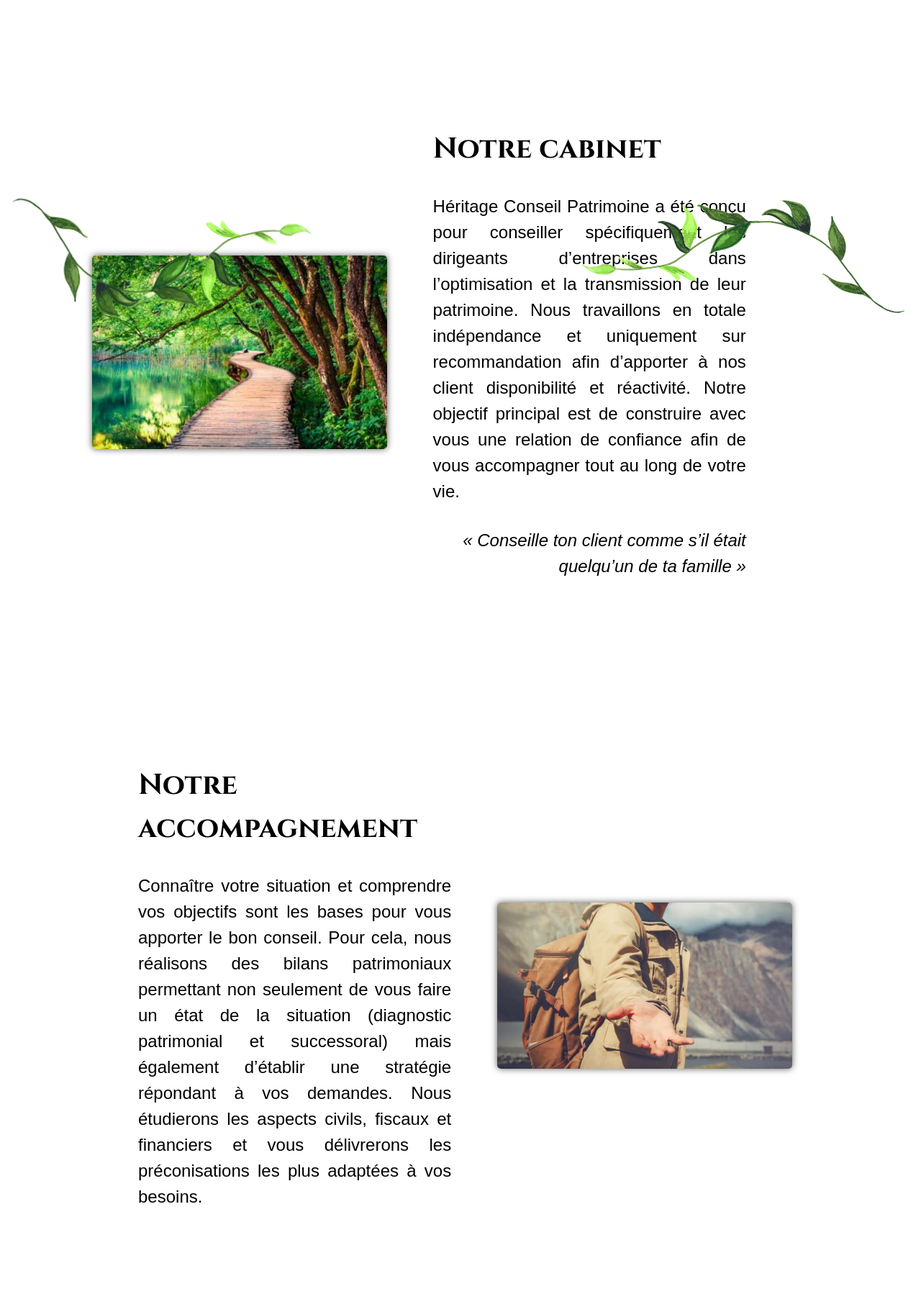
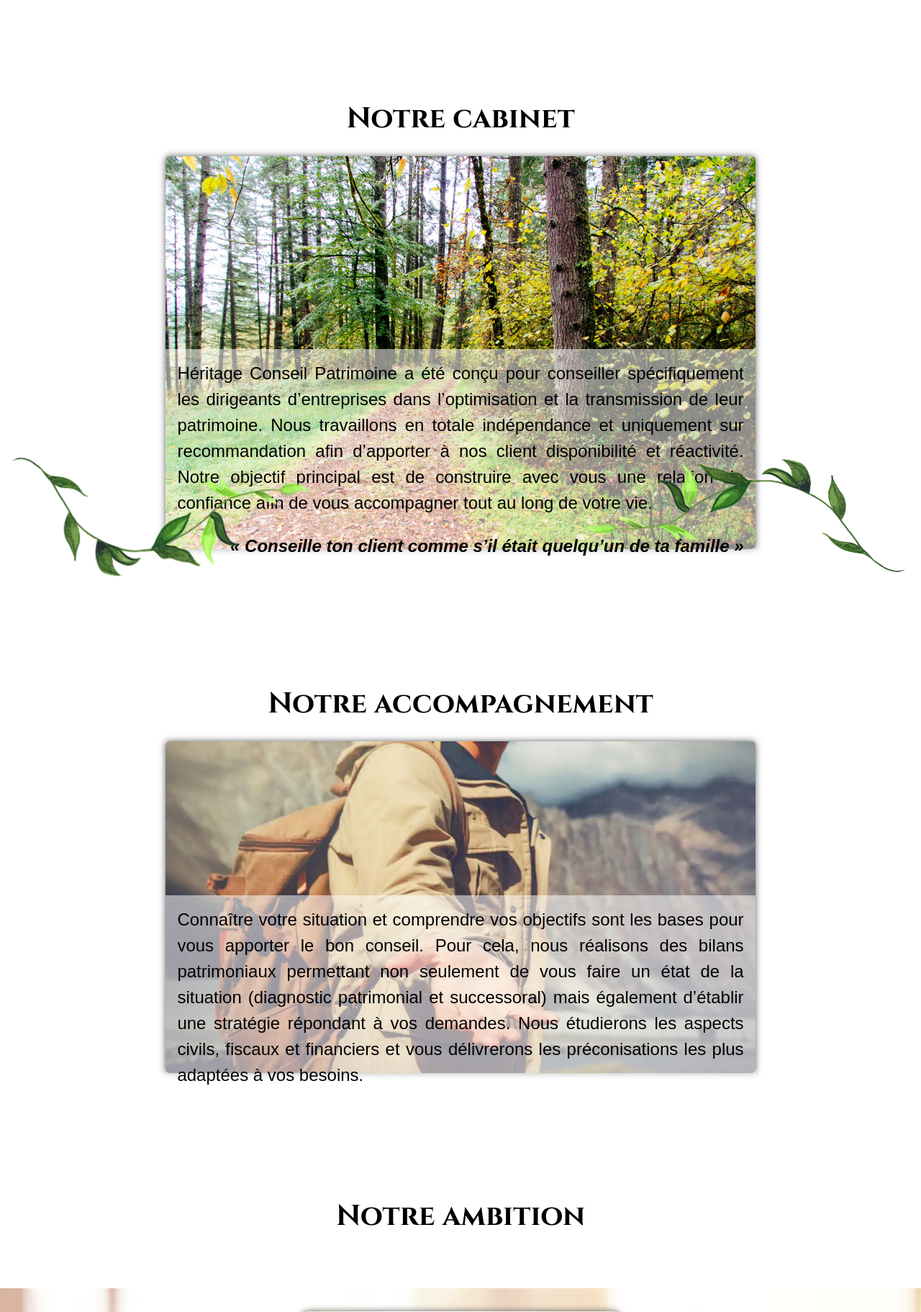
Before and after one commit to Ju-n0/hcp, a PHP site: page / in a window 1280 px wide. Shown: the part 1039-2862 px from the top of the page at 72% size. Run offline with PHP 8.4, Linux system fonts and the light colour scheme.

Commit message:
image en grand

```diff
--- a/index.html
+++ b/index.html
@@ -46,9 +46,11 @@
     <main>
       <div class="two-sections">
         <section class="presentation">
-          <div class="img-part"><img src="./images/chemin.jpg" alt="chemin dans la forêt" /></div>
+          <div class="img-part">
+            <h2 id="cabinet">Notre cabinet</h2>
+            <img src="./images/foret.jpg" alt="chemin dans la forêt" />
+          </div>
           <div class="text-part">
-            <h2 id="cabinet">Notre cabinet</h2>
             <p>
               Héritage Conseil Patrimoine a été conçu pour conseiller spécifiquement les dirigeants
               d’entreprises dans l’optimisation et la transmission de leur patrimoine. Nous
@@ -57,7 +59,6 @@
               avec vous une relation de confiance afin de vous accompagner tout au long de votre
               vie.
             </p>
-
             <p class="italic">« Conseille ton client comme s’il était quelqu’un de ta famille »</p>
           </div>
         </section>
@@ -66,9 +67,12 @@
         <img class="bcg-img bcg-img-right" src="./images/leave-right.png" alt="" />
 
         <section class="presentation">
+          <div class="img-part">
+            <h2 id="accompagnement">Notre accompagnement</h2>
+            <img src="./images/main.webp" alt="main tendue" />
+          </div>
           <div class="text-part">
-            <h2 id="accompagnement">Notre accompagnement</h2>
-            <p class="">
+            <p>
               Connaître votre situation et comprendre vos objectifs sont les bases pour vous
               apporter le bon conseil. Pour cela, nous réalisons des bilans patrimoniaux permettant
               non seulement de vous faire un état de la situation (diagnostic patrimonial et
@@ -77,7 +81,6 @@
               préconisations les plus adaptées à vos besoins.
             </p>
           </div>
-          <div class="img-part"><img src="./images/main.webp" alt="main tendue" /></div>
         </section>
       </div>
       <section class="ambition">
--- a/style.css
+++ b/style.css
@@ -118,7 +118,7 @@ section.visible {
 .bcg-img {
   box-shadow: none;
   position: absolute;
-  top: 162%;
+  top: 207%;
   right: 50%;
   height: 13rem;
 }
@@ -130,50 +130,61 @@ section.visible {
 .bcg-img-right {
   right: 1%;
 }
-/* .two-sections {
-  background-image: url("./images/leave-bcg.png");
-  background-repeat: no-repeat;
-  background-size: 80%;
-  background-position: center;
-} */
 
-.presentation {
-  padding-block: 8rem;
+.two-sections {
   display: flex;
-  flex-direction: row;
+  flex-direction: column;
+  justify-content: center;
+  margin-inline: auto;
   width: 80%;
   max-width: 100rem;
-  margin-inline: auto;
+}
+.presentation {
+  padding-block: 6rem;
+  display: flex;
+  flex-direction: column;
+  position: relative;
 }
 
 .img-part {
-  width: 40%;
-  margin-block: auto;
+  width: 80%;
+  display: block;
+  margin-inline: auto;
 }
 
 .img-part img {
   border-radius: 5px;
-  max-width: 100%;
+  width: 100%;
 }
 
 .text-part {
-  padding-inline: 4rem;
-  width: 55%;
+  padding: 1rem;
+  display: block;
+  margin-inline: auto;
+  position: absolute;
+  background-color: #ffffff86;
+  border-radius: 0 0 5px 5px;
+  bottom: 8.5%;
+  left: 10%;
+  width: 80%;
   font-size: 1.5rem;
   line-height: 1.5;
 }
 
-.text-part h2 {
+.presentation h2 {
+  text-align: center;
   font-size: 2.5rem;
+  padding-bottom: 2rem;
 }
 
 .text-part p {
-  padding-top: 2rem;
   text-align: justify;
 }
 
 .text-part .italic {
+  margin-top: 1.5rem;
   text-align: right;
+  font-weight: 700;
 }
 
 .ambition h2 {
```
Also changed, not shown: images/foret.jpg (added).
